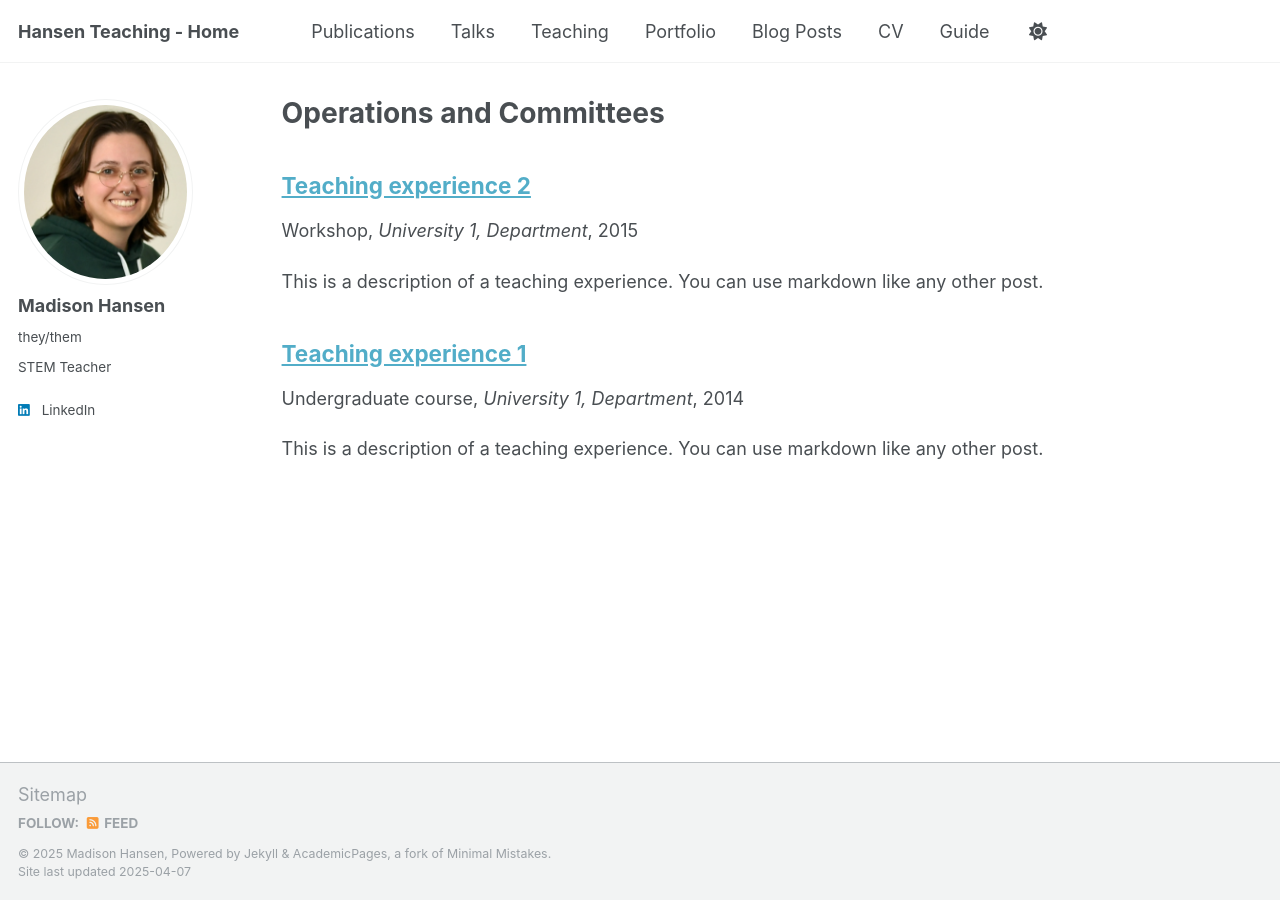
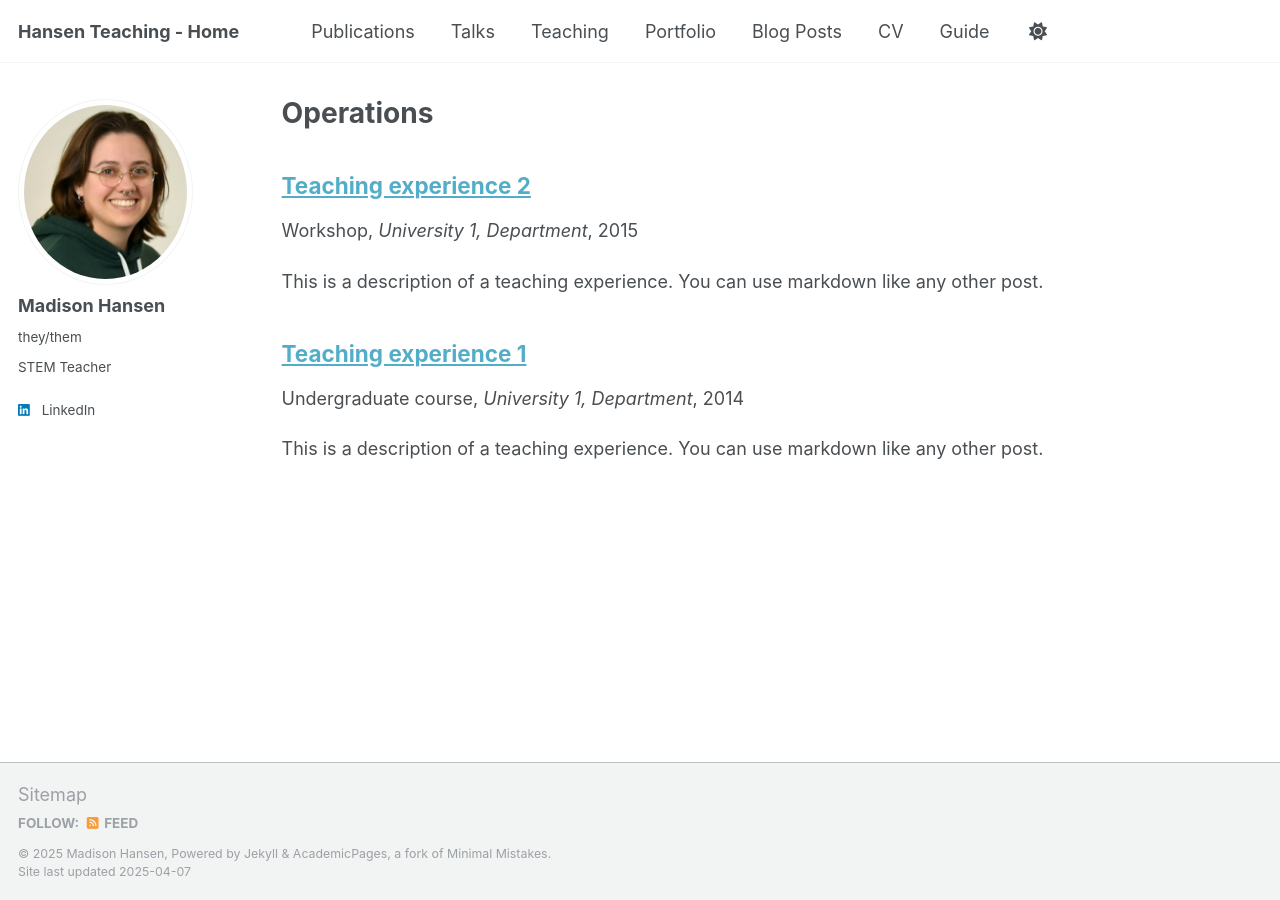
Before and after one commit to hansen-teaching/hansen-teaching.github.io, a Jekyll site: the page built from _pages/operations.html, in a window 1280 px wide. Built offline with Jekyll 4.4.1, drawn with Linux system fonts in a browser that asks for light colours.

Commit message:
Update and rename teaching.html to operations.html

```diff
--- a/_pages/teaching.html
+++ b/_pages/operations.html
@@ -1,7 +1,7 @@
 ---
 layout: archive
-title: "Operations and Committees"
-permalink: /teaching/
+title: "Operations"
+permalink: /operations/
 author_profile: true
 ---
 
```
